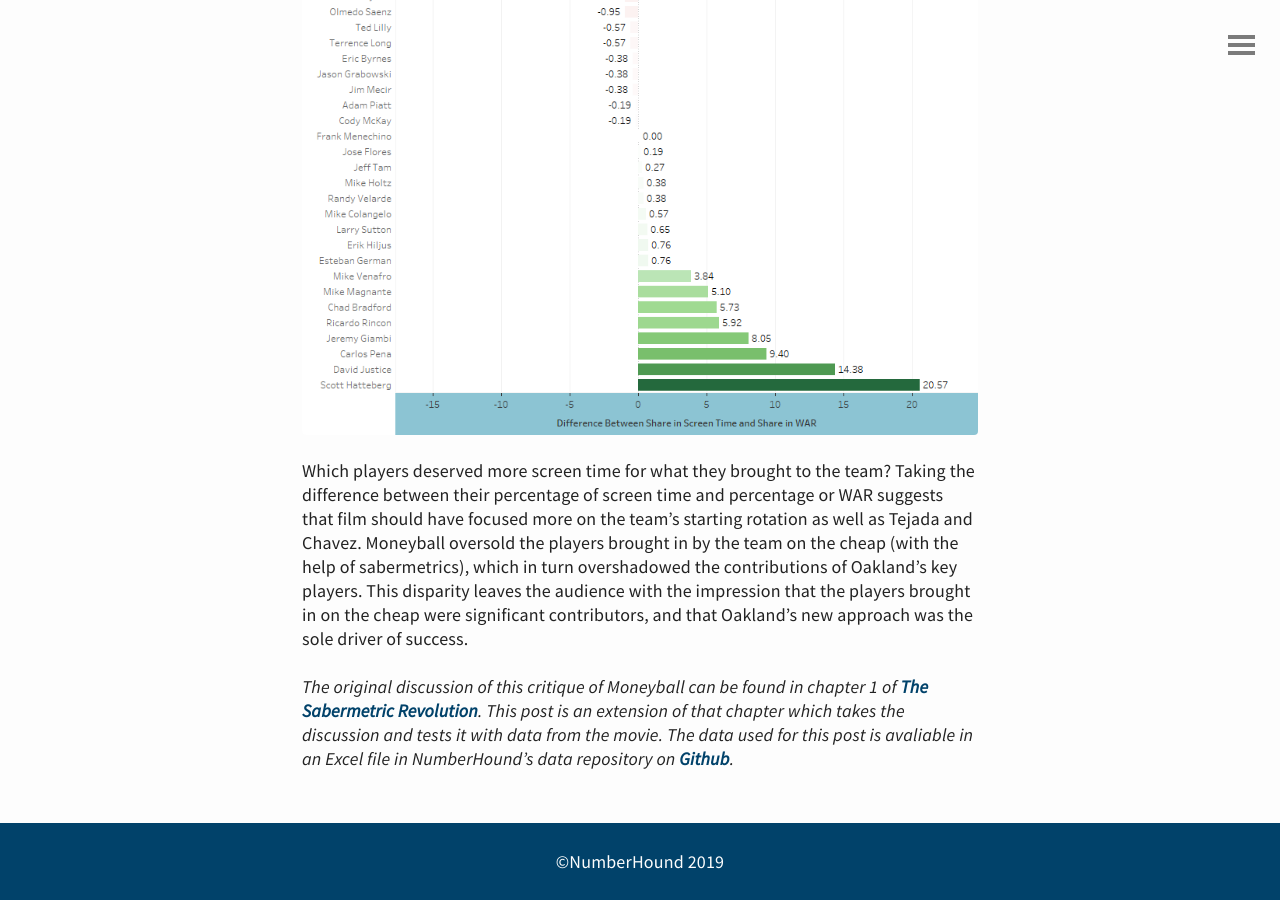
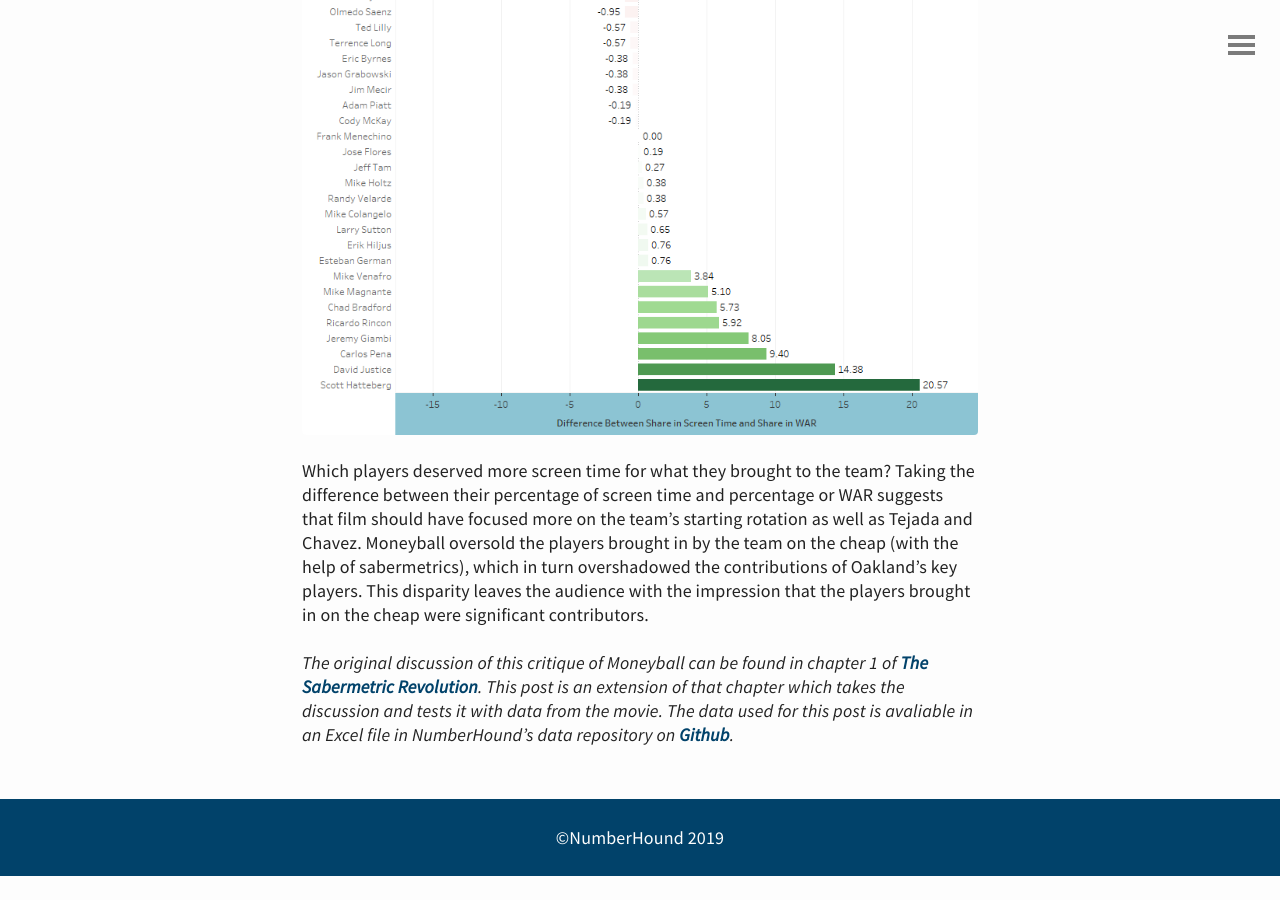
Before and after one commit to NumberHound/web, a Jekyll site: the page built from _posts/2019-11-05-The-Hidden-Side-of-Moneyball.md, in a window 1280 px wide and 900 px high, scrolled down 2156 px. Built offline with Jekyll 4.4.1, drawn with Linux system fonts in a browser that asks for light colours; after the commit the page ends 3032 px from its top, so only the background shows below that.

Commit message:
Update 2019-11-05-The-Hidden-Side-of-Moneyball.md

```diff
--- a/_posts/2019-11-05-The-Hidden-Side-of-Moneyball.md
+++ b/_posts/2019-11-05-The-Hidden-Side-of-Moneyball.md
@@ -16,6 +16,6 @@ Under this comparison in the graph above, if each player was shown in the movie
 
 ![The Hidden Side to Moneyball](/img/moneyball/Moneyball1.png "Less screen time")
 
-Which players deserved more screen time for what they brought to the team? Taking the difference between their percentage of screen time and percentage or WAR suggests that film should have focused more on the team's starting rotation as well as Tejada and Chavez.  Moneyball oversold the players brought in by the team on the cheap (with the help of sabermetrics), which in turn overshadowed the contributions of Oakland's key players. This disparity leaves the audience with the impression that the players brought in on the cheap were significant contributors, and that Oakland's new approach was the sole driver of success.
+Which players deserved more screen time for what they brought to the team? Taking the difference between their percentage of screen time and percentage or WAR suggests that film should have focused more on the team's starting rotation as well as Tejada and Chavez.  Moneyball oversold the players brought in by the team on the cheap (with the help of sabermetrics), which in turn overshadowed the contributions of Oakland's key players. This disparity leaves the audience with the impression that the players brought in on the cheap were significant contributors.
 
 _The original discussion of this critique of Moneyball can be found in chapter 1 of [The Sabermetric Revolution](https://www.amazon.ca/Sabermetric-Revolution-Assessing-Analytics-Baseball/dp/0812245725). This post is an extension of that chapter which takes the discussion and tests it with data from the movie. The data used for this post is avaliable in an Excel file in NumberHound's data repository on [Github](https://github.com/NumberHound/Data/tree/master/Posts/The%20Hidden%20Side%20of%20Moneyball)._
```
